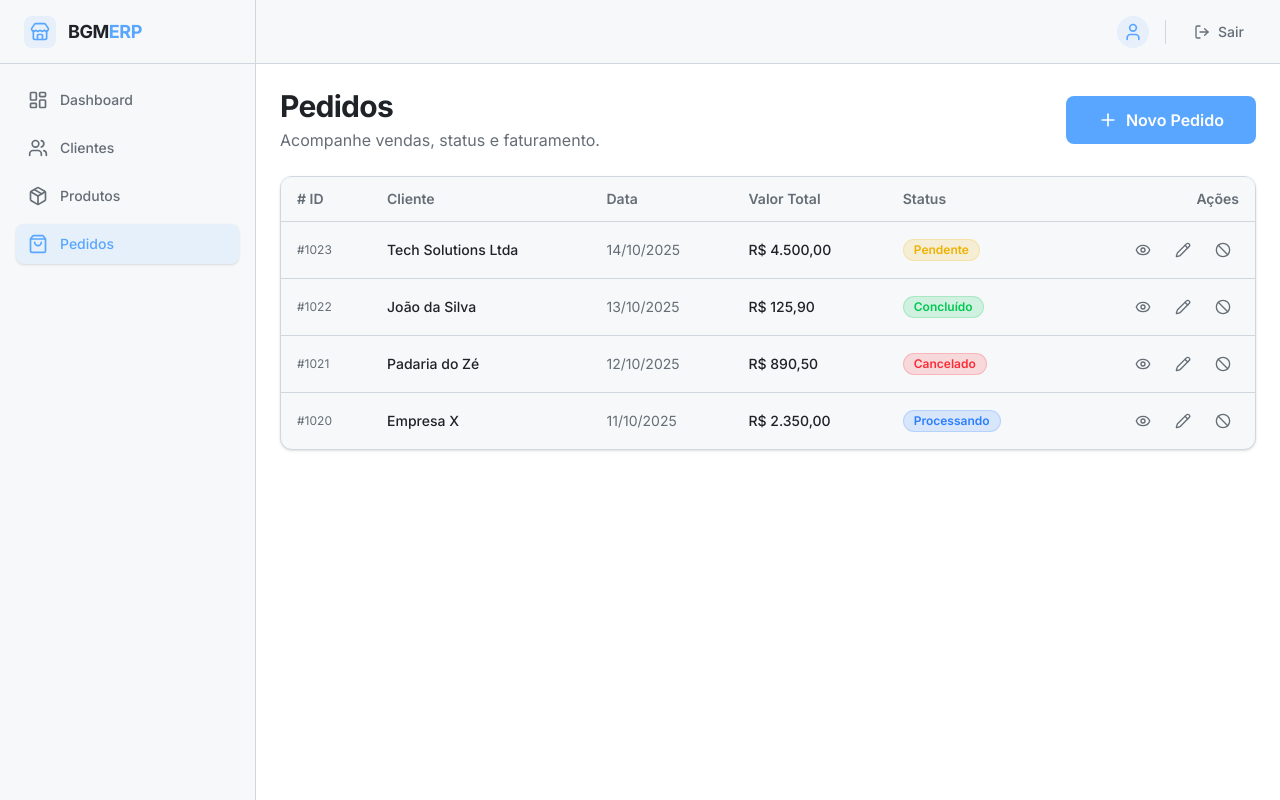
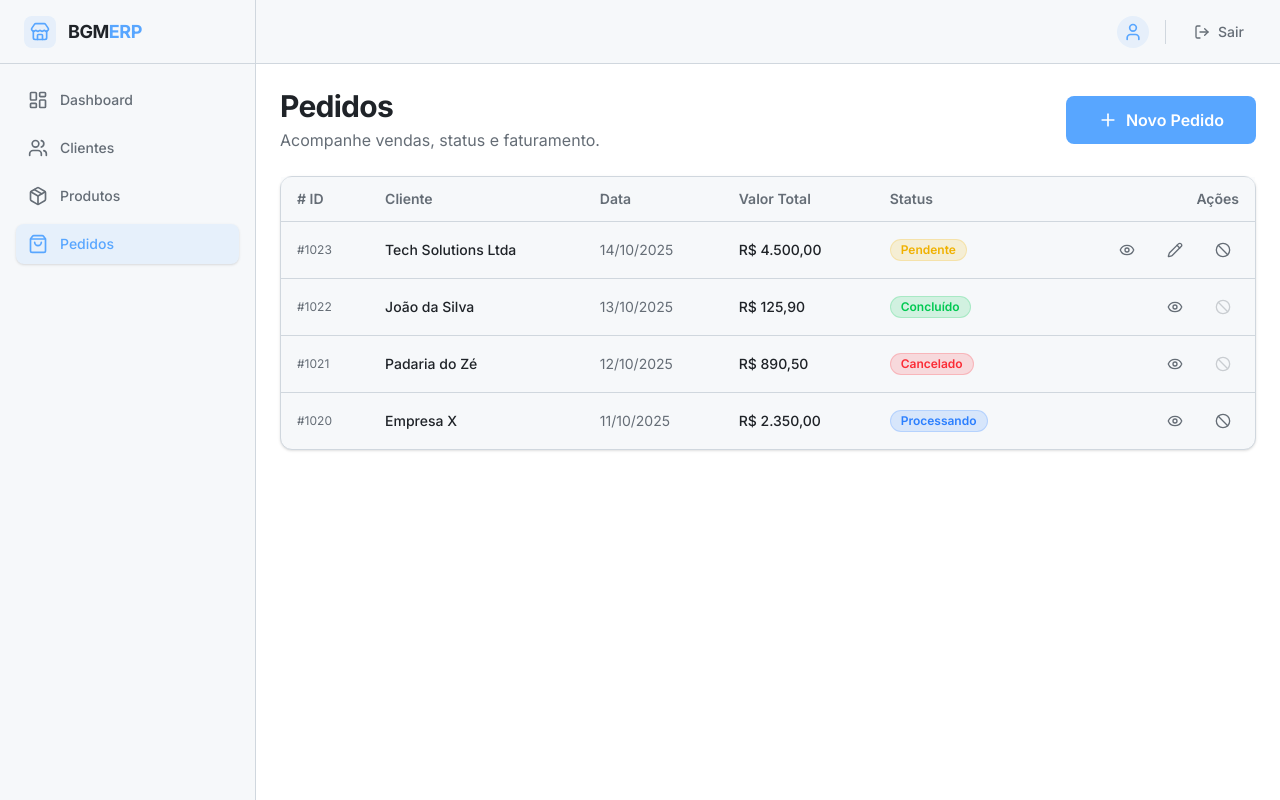
Before and after one commit to udoremi/dw3_final, a Next.js app in the folder erp_frontend/: page /pedidos in a window 1280 px wide. Built offline with nearby package versions, Linux system fonts and the light colour scheme.

Commit message:
Add a modal de cancelar pedido.

```diff
--- a/erp_frontend/src/app/(app)/pedidos/[id]/page.tsx
+++ b/erp_frontend/src/app/(app)/pedidos/[id]/page.tsx
@@ -3,7 +3,7 @@
 import { useState, useEffect } from 'react';
 import Link from 'next/link';
 import { useParams, useRouter } from 'next/navigation';
-import { ArrowLeft, Printer, Pencil, Ban, Calendar, User, FileText, CreditCard, Loader2 } from 'lucide-react';
+import { ArrowLeft, Pencil, Ban, Calendar, User, FileText, CreditCard, Loader2 } from 'lucide-react';
 import { Button } from '@/components/ui/Button';
 import { CancelModal } from '@/components/pedidos/CancelModal';
 
@@ -12,7 +12,6 @@ const formatMoney = (val: number) => new Intl.NumberFormat('pt-BR', { style: 'cu
 const formatDate = (dateStr: string) => new Date(dateStr).toLocaleString('pt-BR');
 
 // --- COMPONENTES VISUAIS ---
-// Badge de Status (Reutilizado)
 function StatusBadge({ status }: { status: string }) {
   const styles = {
     Pendente: 'bg-yellow-500/15 text-yellow-500 border-yellow-500/20',
@@ -37,16 +36,13 @@ export default function VerPedidoPage() {
   const [isCanceling, setIsCanceling] = useState(false);
   const [showCancelModal, setShowCancelModal] = useState(false);
 
-  // Estado dos dados
   const [pedido, setPedido] = useState<any>(null);
 
-  // 1. Carregar Dados
   useEffect(() => {
     const loadData = async () => {
       setIsLoading(true);
       await new Promise(resolve => setTimeout(resolve, 800)); // Simula API
 
-      // Mock de Dados
       const mockDB = {
         id: id,
         cliente: {
@@ -73,17 +69,14 @@ export default function VerPedidoPage() {
     loadData();
   }, [id]);
 
-  // 2. Ação de Cancelar
   const handleCancel = async (motivo: string) => {
     setIsCanceling(true);
     console.log(`Cancelando pedido ${id}. Motivo: ${motivo}`);
-    await new Promise(resolve => setTimeout(resolve, 1500)); // Simula processamento
-
-    // Atualiza estado local ou redireciona
+    await new Promise(resolve => setTimeout(resolve, 1500));
     setIsCanceling(false);
     setShowCancelModal(false);
     alert("Pedido cancelado com sucesso!");
-    router.refresh(); // ou atualiza o estado do pedido para "Cancelado"
+    router.refresh();
   };
 
   if (isLoading || !pedido) {
@@ -107,7 +100,6 @@ export default function VerPedidoPage() {
         isLoading={isCanceling}
       />
 
-      {/* --- HEADER DA PÁGINA --- */}
       <div className="flex flex-col items-start justify-between gap-4 md:flex-row md:items-center border-b border-border pb-6">
         <div className="flex flex-col gap-2">
             <div className="flex items-center gap-3">
@@ -153,10 +145,7 @@ export default function VerPedidoPage() {
 
       {/* --- CONTEÚDO PRINCIPAL (GRID) --- */}
       <div className="grid grid-cols-1 gap-8 lg:grid-cols-3">
-
-        {/* COLUNA ESQUERDA (2/3): Itens e Observações */}
         <div className="lg:col-span-2 space-y-6">
-
             {/* Tabela de Itens */}
             <div className="rounded-xl border border-border bg-card shadow-sm overflow-hidden">
                 <div className="border-b border-border bg-muted/30 px-6 py-4">
@@ -205,9 +194,7 @@ export default function VerPedidoPage() {
             </div>
         </div>
 
-        {/* COLUNA DIREITA (1/3): Cliente e Infos */}
         <div className="space-y-6">
-
             {/* Card Cliente */}
             <div className="rounded-xl border border-border bg-card p-6 shadow-sm space-y-4">
                 <div className="flex items-center gap-2 border-b border-border pb-3">
@@ -235,7 +222,7 @@ export default function VerPedidoPage() {
                 </div>
             </div>
 
-            {/* Card Financeiro (Resumo) */}
+            {/* Card Financeiro */}
             <div className="rounded-xl border border-border bg-card p-6 shadow-sm space-y-4">
                 <div className="flex items-center gap-2 border-b border-border pb-3">
                     <CreditCard className="h-5 w-5 text-primary" />
--- a/erp_frontend/src/app/(app)/pedidos/page.tsx
+++ b/erp_frontend/src/app/(app)/pedidos/page.tsx
@@ -9,9 +9,28 @@ import { FilterModal } from '@/components/ui/FilterModal';
 import { Label } from '@/components/ui/Label';
 import { Input } from '@/components/ui/Input';
 import { Select } from '@/components/ui/Select';
+import { CancelModal } from '@/components/pedidos/CancelModal';
 
 export default function PedidosPage() {
   const [isFilterOpen, setIsFilterOpen] = useState(false);
+
+  const [isCancelOpen, setIsCancelOpen] = useState(false);
+  const [pedidoParaCancelar, setPedidoParaCancelar] = useState<any>(null);
+  const [isLoadingCancel, setIsLoadingCancel] = useState(false);
+
+  const handleOpenCancelModal = (pedido: any) => {
+    setPedidoParaCancelar(pedido);
+    setIsCancelOpen(true);
+  };
+
+  const handleConfirmCancel = async (motivo: string) => {
+    setIsLoadingCancel(true);
+    console.log(`Cancelando pedido #${pedidoParaCancelar.id}. Motivo: ${motivo}`);
+    await new Promise(resolve => setTimeout(resolve, 1000));
+    setIsLoadingCancel(false);
+    setIsCancelOpen(false);
+    setPedidoParaCancelar(null);
+  };
 
   const handleApplyFilters = () => {
     console.log("Filtros de pedidos aplicados!");
@@ -58,6 +77,14 @@ export default function PedidosPage() {
         </div>
       </FilterModal>
 
+      <CancelModal
+        isOpen={isCancelOpen}
+        onClose={() => setIsCancelOpen(false)}
+        onConfirm={handleConfirmCancel}
+        pedidoId={pedidoParaCancelar?.id}
+        isLoading={isLoadingCancel}
+      />
+
       <div className="flex flex-col items-start justify-between gap-4 md:flex-row md:items-center">
         <div className="flex flex-col gap-1">
           <h1 className="text-3xl font-bold tracking-tight text-foreground flex items-center gap-2">
@@ -102,7 +129,7 @@ export default function PedidosPage() {
       </div>
 
       {/* Tabela */}
-      <PedidosTable />
+      <PedidosTable onCancel={handleOpenCancelModal} />
 
     </div>
   );
--- a/erp_frontend/src/components/pedidos/PedidosTable.tsx
+++ b/erp_frontend/src/components/pedidos/PedidosTable.tsx
@@ -34,7 +34,12 @@ function StatusBadge({ status }: { status: string }) {
   );
 }
 
-export function PedidosTable() {
+// Props
+interface PedidosTableProps {
+  onCancel: (pedido: Pedido) => void;
+}
+
+export function PedidosTable({ onCancel }: PedidosTableProps) {
   const formatCurrency = (value: number) => new Intl.NumberFormat('pt-BR', { style: 'currency', currency: 'BRL' }).format(value);
   const formatDate = (dateString: string) => new Date(dateString).toLocaleDateString('pt-BR', { day: '2-digit', month: '2-digit', year: 'numeric' });
 
@@ -60,17 +65,52 @@ export function PedidosTable() {
                 <td className="px-4 py-3 align-middle text-muted-foreground">{formatDate(pedido.data)}</td>
                 <td className="px-4 py-3 align-middle font-medium text-foreground">{formatCurrency(pedido.total)}</td>
                 <td className="px-4 py-3 align-middle"><StatusBadge status={pedido.status} /></td>
+                <td className="px-4 py-3 align-middle text-right">
+                  <div className="flex items-center justify-end gap-4">
 
-                {/* NOVAS AÇÕES */}
-                <td className="px-4 py-3 align-middle text-right">
-                  <div className="flex items-center justify-end gap-2">
-                    <Link href={`/pedidos/${pedido.id}`} title="Ver Detalhes" className="flex h-8 w-8 items-center justify-center rounded-md border border-transparent text-muted-foreground hover:bg-primary/10 hover:text-primary hover:border-primary/20 transition-all">
+                    {/* Botão VER */}
+                    <Link
+                      href={`/pedidos/${pedido.id}`}
+                      title="Ver Detalhes"
+                      className="
+                        flex h-8 w-8 items-center justify-center rounded-md border border-transparent
+                        text-muted-foreground
+                        hover:bg-blue-500/10 hover:text-blue-500 hover:border-blue-500/20
+                        transition-all
+                      "
+                    >
                       <Eye className="h-4 w-4" />
                     </Link>
-                    <Link href={`/pedidos/editar/${pedido.id}`} title="Editar Pedido" className="flex h-8 w-8 items-center justify-center rounded-md border border-transparent text-muted-foreground hover:bg-muted hover:text-foreground hover:border-border transition-all">
-                      <Pencil className="h-4 w-4" />
-                    </Link>
-                    <button onClick={() => alert('Cancelar pedido?')} title="Cancelar Pedido" className="flex h-8 w-8 items-center justify-center rounded-md border border-transparent text-muted-foreground hover:bg-danger/10 hover:text-danger hover:border-danger/20 transition-all">
+
+                    {/* Botão EDITAR */}
+                    {pedido.status === 'Pendente' && (
+                        <Link
+                          href={`/pedidos/editar/${pedido.id}`}
+                          title="Editar Pedido"
+                          className="
+                            flex h-8 w-8 items-center justify-center rounded-md border border-transparent
+                            text-muted-foreground
+                            hover:bg-muted hover:text-foreground hover:border-border
+                            transition-all
+                          "
+                        >
+                            <Pencil className="h-4 w-4" />
+                        </Link>
+                    )}
+
+                    {/* Botão CANCELAR */}
+                    <button
+                      onClick={() => onCancel(pedido)}
+                      title="Cancelar Pedido"
+                      disabled={pedido.status === 'Cancelado' || pedido.status === 'Concluído'}
+                      className="
+                        flex h-8 w-8 items-center justify-center rounded-md border border-transparent
+                        text-muted-foreground
+                        hover:bg-red-500/10 hover:text-red-500 hover:border-red-500/20
+                        transition-all
+                        disabled:opacity-30 disabled:cursor-not-allowed disabled:hover:bg-transparent disabled:hover:text-muted-foreground
+                      "
+                    >
                       <Ban className="h-4 w-4" />
                     </button>
                   </div>
```
